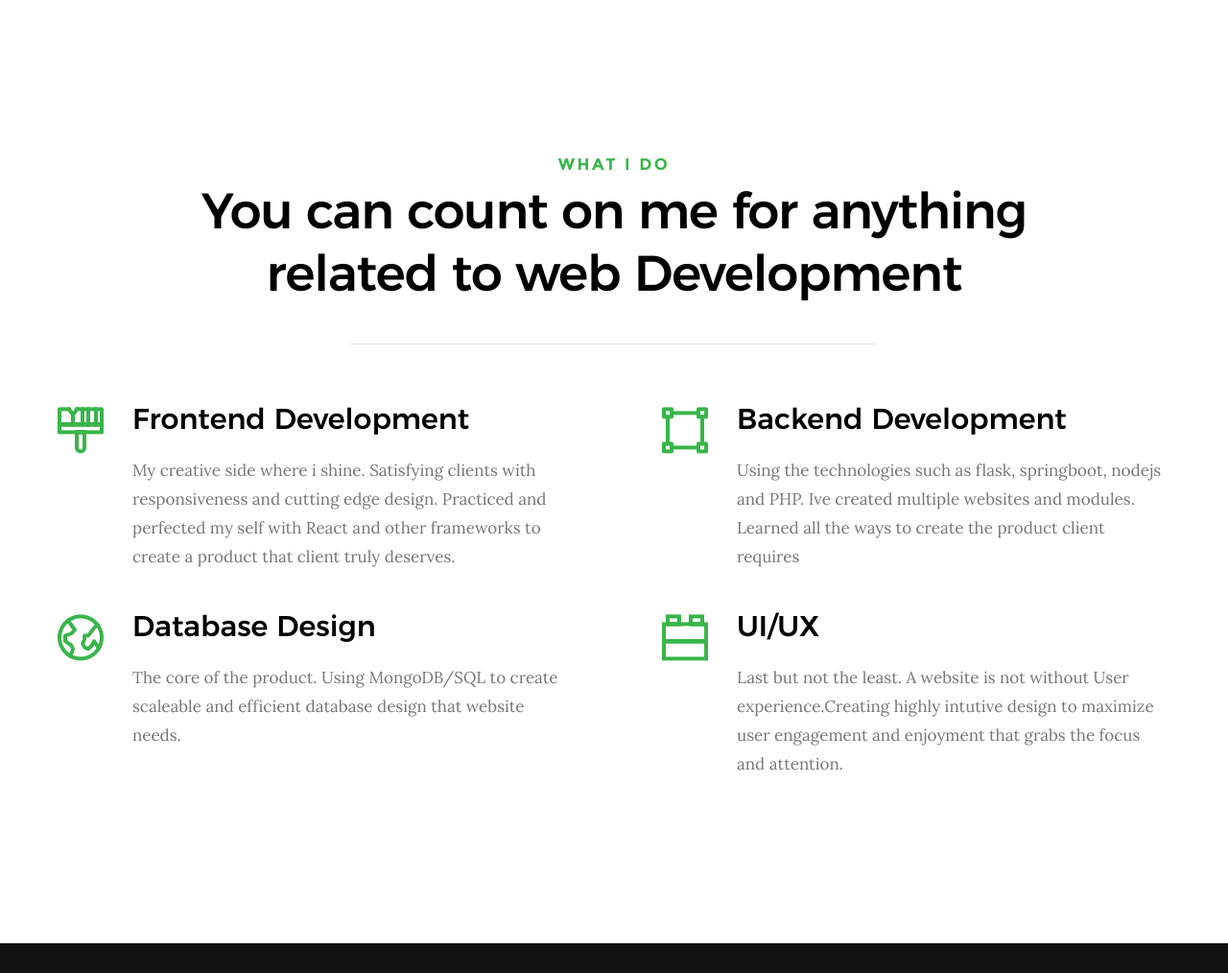
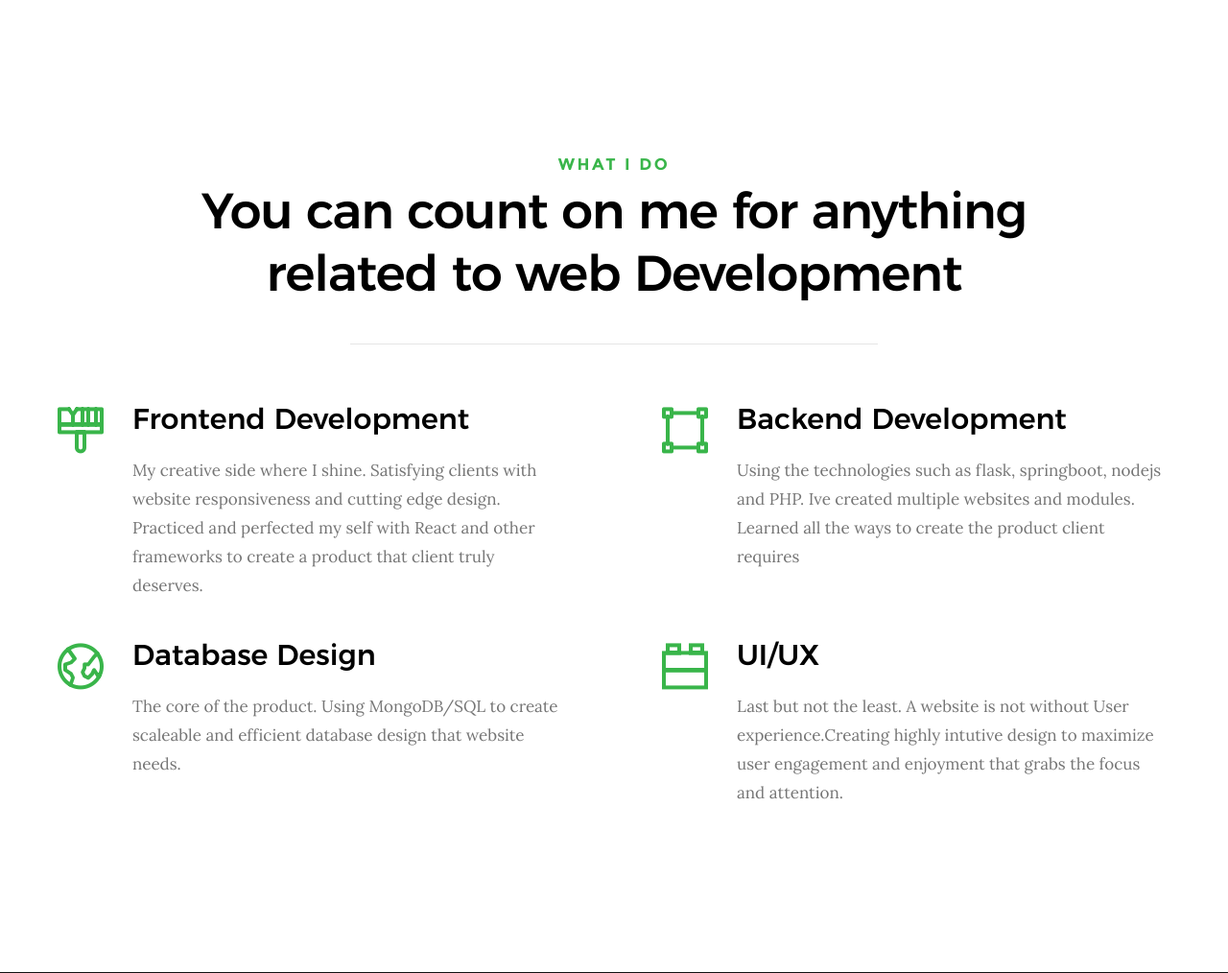
Before and after one commit to salmanahmad10/salman, a PHP site: page / in a window 1280 px wide. Shown: the part 1748-2762 px from the top of the page at 96% size. Run offline with PHP 8.4, Linux system fonts and the light colour scheme; some libraries are stand-ins or nearby versions; some web fonts are replaced.

Commit message:
Update index.php

```diff
--- a/index.php
+++ b/index.php
@@ -202,7 +202,7 @@
                 </div>
                 <div class="service-text">
                     <h3 class="h2">Frontend Development</h3>
-                    <p> My creative side where i shine. Satisfying clients with responsiveness and cutting edge design. Practiced and perfected my self with React and other frameworks to create a product that client truly deserves.
+                    <p> My creative side where I shine. Satisfying clients with website responsiveness and cutting edge design. Practiced and perfected my self with React and other frameworks to create a product that client truly deserves.
                     </p>
                 </div>
             </div>
```
